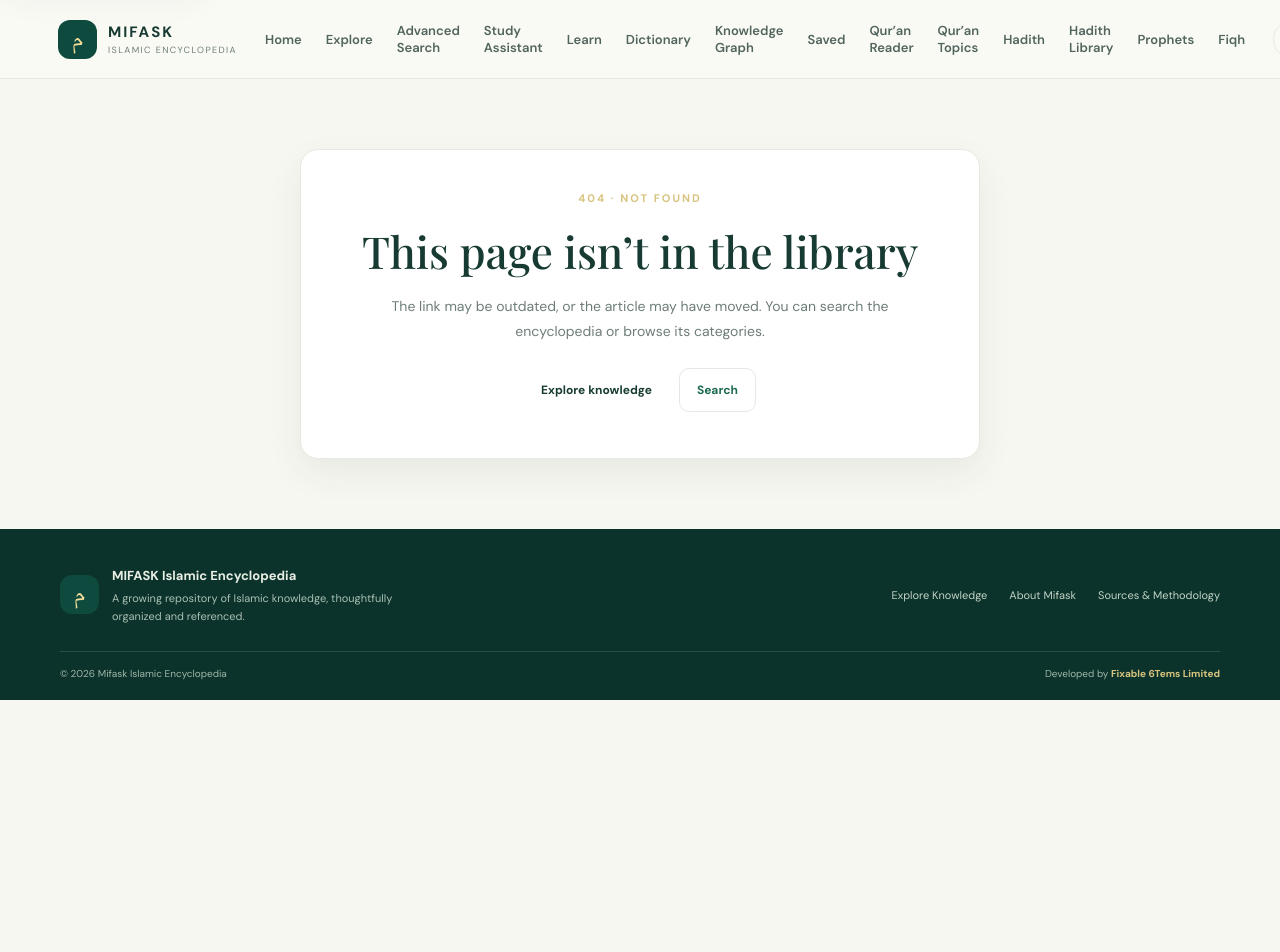
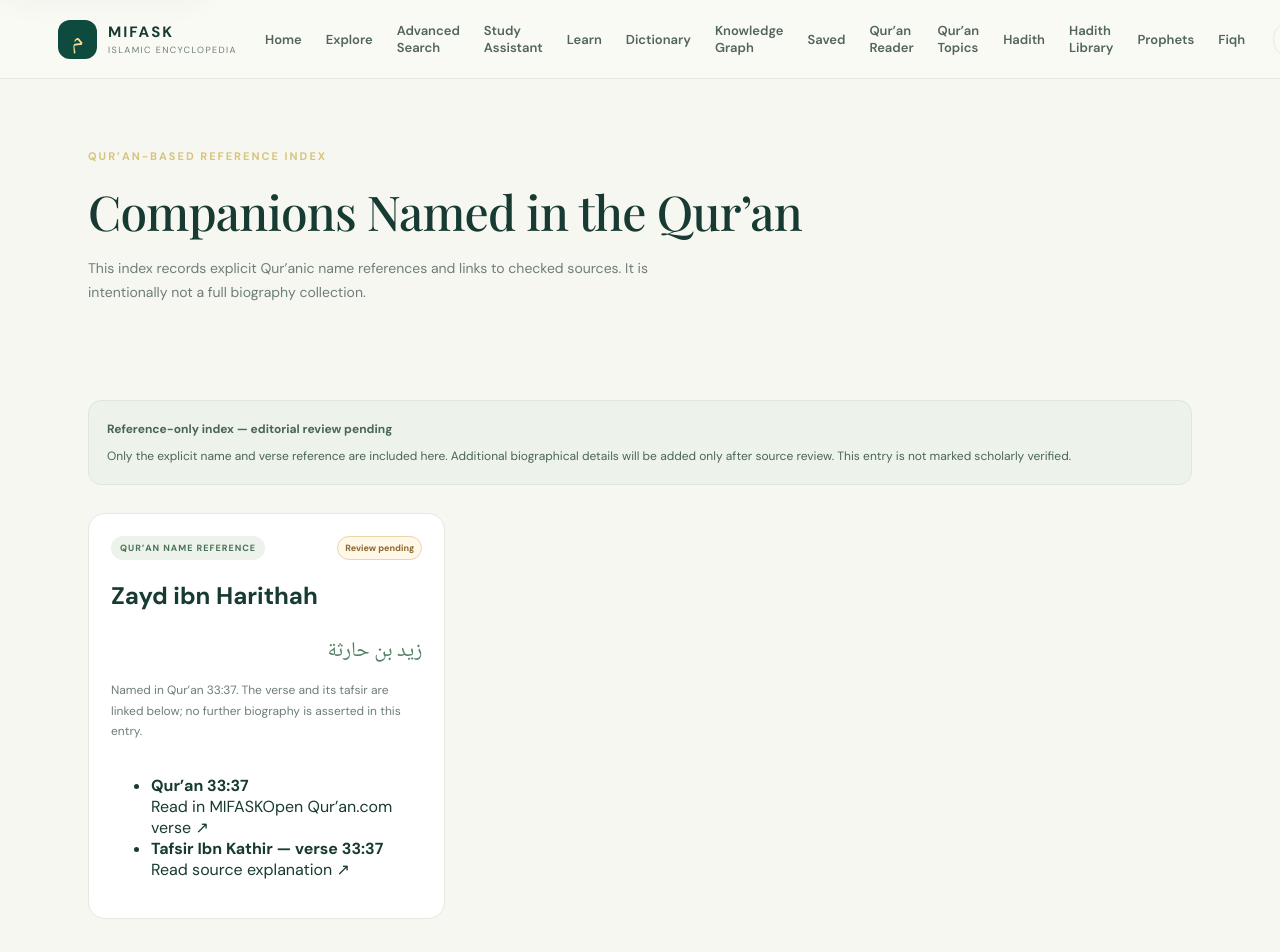
Before and after one commit to smartmil79-afk/mifask-islamic-encyclopedia, a Next.js app: page /companions in a window 1280 px wide. Before the commit this address had no page. Shown: the top 952 px of the page. Before the commit the page ends 800 px from the top, so only its background shows below. Built offline with nearby package versions, Linux system fonts and the light colour scheme; a web font is replaced by a local one.

Commit message:
Add Quran-based Companion reference index

```diff
--- /dev/null
+++ b/app/companions/page.tsx
@@ -0,0 +1,48 @@
+import Link from 'next/link';
+
+export default function CompanionsIndexPage() {
+  return (
+    <main className="page-shell">
+      <header className="page-hero">
+        <span className="section-kicker">Qur’an-based reference index</span>
+        <h1>Companions Named in the Qur’an</h1>
+        <p>This index records explicit Qur’anic name references and links to checked sources. It is intentionally not a full biography collection.</p>
+      </header>
+      <section className="section">
+        <div className="source-notice">
+          <strong>Reference-only index — editorial review pending</strong>
+          <p>Only the explicit name and verse reference are included here. Additional biographical details will be added only after source review. This entry is not marked scholarly verified.</p>
+        </div>
+        <div className="article-grid">
+          <article className="article-card">
+            <div className="article-top">
+              <span className="article-tag">Qur’an name reference</span>
+              <span className="verification-mini-unverified">Review pending</span>
+            </div>
+            <h2>Zayd ibn Harithah</h2>
+            <p className="article-arabic" dir="rtl" lang="ar">زيد بن حارثة</p>
+            <p className="article-summary">Named in Qur’an 33:37. The verse and its tafsir are linked below; no further biography is asserted in this entry.</p>
+            <ul>
+              <li>
+                <strong>Qur’an 33:37</strong>
+                <div className="article-source-links">
+                  <Link href="/quran?surah=33&ayah=37">Read in MIFASK</Link>
+                  <a href="https://quran.com/33/37" target="_blank" rel="noopener noreferrer">Open Qur’an.com verse ↗</a>
+                </div>
+              </li>
+              <li>
+                <strong>Tafsir Ibn Kathir — verse 33:37</strong>
+                <div className="article-source-links">
+                  <a href="https://quran.com/33:37/tafsirs/en-tafisr-ibn-kathir" target="_blank" rel="noopener noreferrer">Read source explanation ↗</a>
+                </div>
+              </li>
+            </ul>
+          </article>
+        </div>
+      </section>
+      <div className="article-bottom">
+        <Link href="/category/companions" className="button button-outline">← Back to Companions articles</Link>
+      </div>
+    </main>
+  );
+}
```
